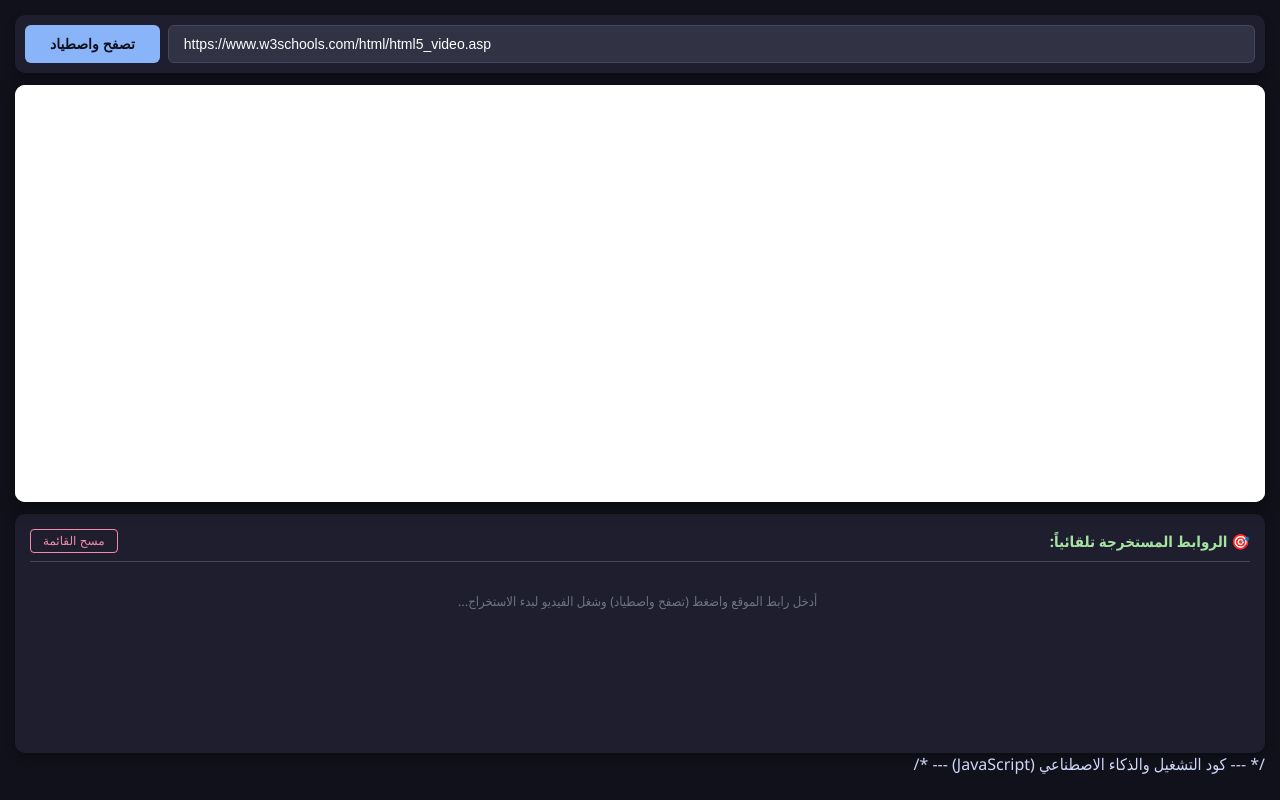
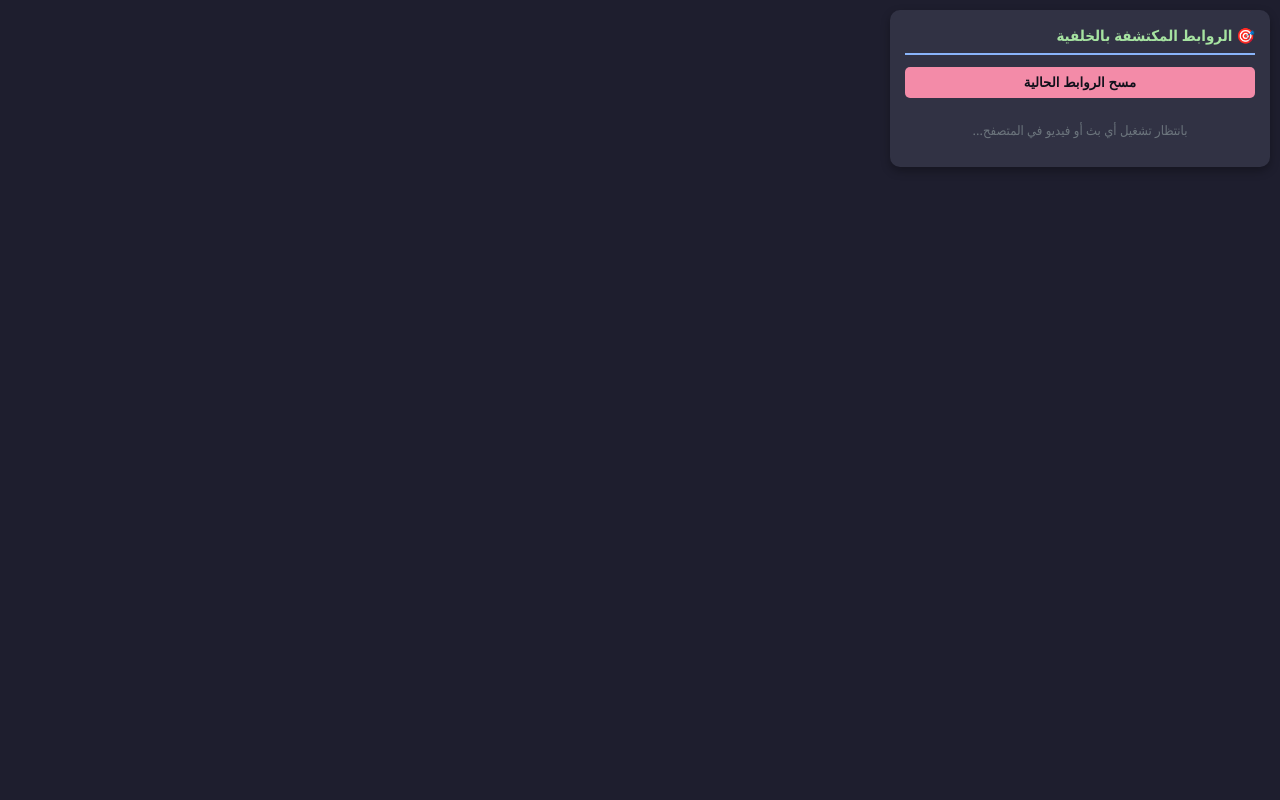
Before and after one commit to sdcvbns/div, a browser extension: page index.html in a window 1280 px wide. Drawn offline with Linux system fonts and the light colour scheme.

Commit message:
Refactor index.html for streaming capture interface
Updated the HTML structure and styles for the streaming capture interface, including modifications to the title, layout, and button functionalities.

```diff
--- a/index.html
+++ b/index.html
@@ -2,290 +2,138 @@
 <html lang="ar" dir="rtl">
 <head>
   <meta charset="UTF-8">
-  <meta name="viewport" content="width=device-width, initial-scale=1.0">
-  <title>متصفح مستخرج البث الموحد</title>
+  <title>لوحة اصطياد البث</title>
   <style>
-    /* --- تنسيق المظهر والواجهة (CSS) --- */
     body {
       font-family: 'Segoe UI', Tahoma, Geneva, Verdana, sans-serif;
+      width: 380px;
+      padding: 10px;
+      background-color: #1e1e2e;
+      color: #cdd6f4;
       margin: 0;
+    }
+    .container {
+      background: #313244;
       padding: 15px;
-      background-color: #11111b;
-      color: #cdd6f4;
-      display: flex;
-      flex-direction: column;
-      height: 95vh;
-    }
-
-    .container {
-      display: flex;
-      flex-direction: column;
-      gap: 12px;
-      height: 100%;
-    }
-
-    /* شريط التحكم الخارجي */
-    .browser-bar {
-      display: flex;
-      gap: 8px;
-      background: #1e1e2e;
-      padding: 10px;
       border-radius: 10px;
       box-shadow: 0 4px 10px rgba(0,0,0,0.3);
     }
-
-    .browser-bar input {
-      flex: 1;
-      padding: 10px 15px;
-      border: 1px solid #45475a;
-      border-radius: 6px;
-      background: #313244;
-      color: #fff;
-      font-size: 14px;
-      direction: ltr;
+    h2 {
+      font-size: 15px;
+      color: #a6e3a1;
+      margin-top: 0;
+      border-bottom: 2px solid #89b4fa;
+      padding-bottom: 8px;
+      display: flex;
+      justify-content: space-between;
     }
-
-    .browser-bar button {
-      background: #89b4fa;
+    .btn-clear {
+      width: 100%;
+      background-color: #f38ba8;
       color: #11111b;
       border: none;
-      padding: 10px 25px;
-      border-radius: 6px;
+      padding: 8px;
+      border-radius: 5px;
       cursor: pointer;
       font-weight: bold;
-      font-size: 14px;
-      transition: background 0.2s;
+      margin-bottom: 10px;
     }
-
-    .browser-bar button:hover {
-      background: #b4befe;
+    .links-list {
+      max-height: 250px;
+      overflow-y: auto;
     }
-
-    /* منطقة عرض موقع البث (المتصفح الداخلي) */
-    .viewport-container {
-      flex: 2;
-      background: #fff;
-      border-radius: 10px;
-      overflow: hidden;
-      box-shadow: 0 4px 15px rgba(0,0,0,0.5);
-      position: relative;
-    }
-
-    iframe {
-      width: 100%;
-      height: 100%;
-      border: none;
-      background: #ffffff;
-    }
-
-    /* قسم عرض الروابط المستخرجة */
-    .capture-section {
-      flex: 1;
-      background: #1e1e2e;
-      border-radius: 10px;
-      padding: 15px;
-      display: flex;
-      flex-direction: column;
-      min-height: 180px;
-      box-shadow: 0 4px 10px rgba(0,0,0,0.3);
-    }
-
-    .capture-header {
-      display: flex;
-      justify-content: space-between;
-      align-items: center;
-      margin-bottom: 10px;
-      border-bottom: 1px solid #45475a;
-      padding-bottom: 8px;
-    }
-
-    .capture-title {
-      font-size: 15px;
-      color: #a6e3a1;
-      font-weight: bold;
-      margin: 0;
-    }
-
-    .btn-clear {
-      background: transparent;
-      border: 1px solid #f38ba8;
-      color: #f38ba8;
-      padding: 4px 12px;
-      border-radius: 4px;
-      cursor: pointer;
-      font-size: 12px;
-      transition: all 0.2s;
-    }
-
-    .btn-clear:hover {
-      background: #f38ba8;
-      color: #11111b;
-    }
-
-    .links-list {
-      flex: 1;
-      overflow-y: auto;
-      padding-right: 5px;
-    }
-
     .link-item {
       display: flex;
       justify-content: space-between;
       align-items: center;
-      background: #313244;
-      padding: 8px 12px;
+      background: #45475a;
+      padding: 8px;
       margin-bottom: 6px;
-      border-radius: 6px;
+      border-radius: 5px;
       border-right: 4px solid #a6e3a1;
     }
-
-    .link-url {
+    .link-text {
       white-space: nowrap;
       overflow: hidden;
       text-overflow: ellipsis;
-      width: 85%;
+      width: 260px;
       direction: ltr;
       text-align: left;
       font-size: 12px;
-      color: #cdd6f4;
     }
-
     .btn-copy {
-      background: #a6e3a1;
+      background: #89b4fa;
       color: #11111b;
       border: none;
-      padding: 5px 12px;
+      padding: 4px 10px;
       border-radius: 4px;
       cursor: pointer;
-      font-size: 12px;
+      font-size: 11px;
       font-weight: bold;
     }
-
-    .btn-copy:hover {
-      background: #94e2d5;
-    }
-
     .no-links {
       text-align: center;
       color: #6c757d;
       font-size: 13px;
-      margin-top: 20px;
     }
   </style>
 </head>
 <body>
 
   <div class="container">
-    <div class="browser-bar">
-      <input type="text" id="urlInput" value="https://www.w3schools.com/html/html5_video.asp" placeholder="ضع رابط موقع المسلسلات أو القنوات هنا...">
-      <button id="goBtn">تصفح واصطياد</button>
-    </div>
-
-    <div class="viewport-container">
-      <iframe id="browserFrame" sandbox="allow-same-origin allow-scripts allow-forms"></iframe>
-    </div>
-
-    <div class="capture-section">
-      <div class="capture-header">
-        <h2 class="capture-title">🎯 الروابط المستخرجة تلقائياً:</h2>
-        <button id="clearBtn" class="btn-clear">مسح القائمة</button>
-      </div>
+    <h2>🎯 الروابط المكتشفة بالخلفية</h2>
+    <button id="clearBtn" class="btn-clear">مسح الروابط الحالية</button>
     <div id="linksContainer" class="links-list">
-        <p class="no-links">أدخل رابط الموقع واضغط (تصفح واصطياد) وشغل الفيديو لبدء الاستخراج...</p>
-      </div>
+      <p class="no-links">بانتظار تشغيل أي بث أو فيديو في المتصفح...</p>
     </div>
   </div>
 
-  /* --- كود التشغيل والذكاء الاصطناعي (JavaScript) --- */
-  <script>
+  <script strain="local">
     document.addEventListener("DOMContentLoaded", function() {
-      const iframe = document.getElementById("browserFrame");
-      const urlInput = document.getElementById("urlInput");
-      const goBtn = document.getElementById("goBtn");
       const container = document.getElementById("linksContainer");
       const clearBtn = document.getElementById("clearBtn");
 
-      let capturedUrls = new Set();
-      const streamExtensions = [".m3u8", ".mp4", ".mkv", ".mpd", "master.json"];
+      function updateUI() {
+        chrome.storage.local.get({ capturedLinks: [] }, function(result) {
+          const links = result.capturedLinks;
+          container.innerHTML = "";
 
-      // دالة إضافة الروابط المكتشفة لشاشة العرض
-      function addLink(url) {
-        if (!url || capturedUrls.has(url)) return;
-        capturedUrls.add(url);
+          if (links.length === 0) {
+            container.innerHTML = '<p class="no-links">بانتظار تشغيل أي بث أو فيديو في المتصفح...</p>';
+            return;
+          }
 
-        if (capturedUrls.size === 1) container.innerHTML = "";
-
+          links.forEach((link) => {
             const item = document.createElement("div");
             item.className = "link-item";
 
-        const urlSpan = document.createElement("span");
-        urlSpan.className = "link-url";
-        urlSpan.textContent = url;
-        urlSpan.title = url;
+            const textSpan = document.createElement("span");
+            textSpan.className = "link-text";
+            textSpan.textContent = link;
+            textSpan.title = link;
 
             const copyBtn = document.createElement("button");
             copyBtn.className = "btn-copy";
             copyBtn.textContent = "نسخ";
             copyBtn.addEventListener("click", () => {
-          navigator.clipboard.writeText(url);
+              navigator.clipboard.writeText(link);
               copyBtn.textContent = "تم!";
-          setTimeout(() => { copyBtn.textContent = "نسخ"; }, 1200);
+              setTimeout(() => { copyBtn.textContent = "نسخ"; }, 1000);
             });
 
-        item.appendChild(urlSpan);
+            item.appendChild(textSpan);
             item.appendChild(copyBtn);
             container.appendChild(item);
+          });
+        });
       }
 
-      // عند الضغط على زر التصفح
-      goBtn.addEventListener("click", function() {
-        let targetUrl = urlInput.value.trim();
-        if (!targetUrl) return;
-
-        if (!targetUrl.startsWith("http://") && !targetUrl.startsWith("https://")) {
-          targetUrl = "https://" + targetUrl;
-        }
-        urlInput.value = targetUrl;
-
-        // استخدام بروكسي لكسر حماية المواقع وحجب الـ CORS والأمان المتزمت
-        const proxyUrl = "https://api.allorigins.win/raw?url=" + encodeURIComponent(targetUrl);
-        iframe.src = proxyUrl;
+      clearBtn.addEventListener("click", function() {
+        chrome.storage.local.set({ capturedLinks: [] }, updateUI);
       });
 
-      // آلية فحص وقراءة الأكواد ومصادر الفيديو داخل الصفحة المجلوبة
-      iframe.addEventListener("load", function() {
-        try {
-          const iframeDocument = iframe.contentDocument || iframe.contentWindow.document;
-          const htmlContent = iframeDocument.documentElement.innerHTML;
-
-          // 1. البحث باستخدام التعبيرات المنتظمة (Regex) عن أي روابط بث مخفية في السورس كود
-          streamExtensions.forEach(ext => {
-            const regex = new RegExp(`https?://[^"'>\\s]+?\\${ext}[^"'>\\s]*`, "gi");
-            let matches = htmlContent.match(regex);
-            if (matches) {
-              matches.forEach(url => addLink(url));
-            }
-          });
-
-          // 2. فحص تاغات الـ <video> والـ <source> المباشرة
-          const videos = iframeDocument.getElementsByTagName("video");
-          for (let v of videos) {
-            if (v.src) addLink(v.src);
-            const sources = v.getElementsByTagName("source");
-            for (let s of sources) {
-              if (s.src) addLink(s.src);
-            }
-          }
-        } catch (error) {
-          console.log("تعذر فحص الكود المباشر بسبب حماية الموقع، يرجى تشغيل الفيديو ليلقطه المتصفح.");
-        }
-      });
-
-      // مسح القائمة
-      clearBtn.addEventListener("click", function() {
-        capturedUrls.clear();
-        container.innerHTML = '<p class="no-links">أدخل رابط الموقع واضغط (تصفح واصطياد) وشغل الفيديو لبدء الاستخراج...</p>';
-      });
+      // جلب الروابط وتحديث القائمة عند فتح الواجهة
+      updateUI();
     });
   </script>
 </body>
```
Lines whose indentation alone changed are shown as unchanged.
